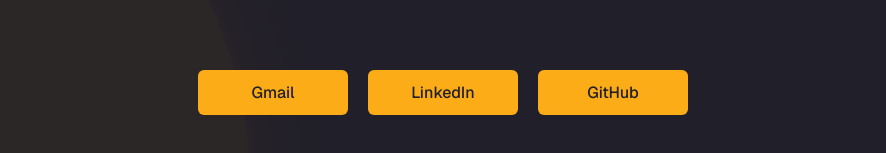
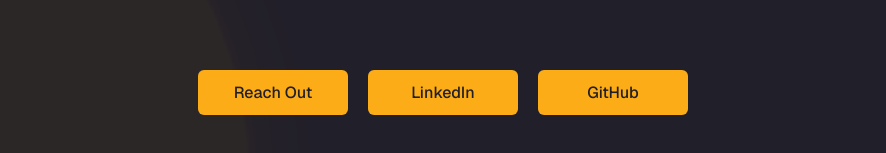
Before and after one commit to thehaniyaakhtar/Portfolio, a Next.js app: page /contact in a window 1280 px wide. Shown: the part 605-758 px from the top of the page, without its empty margins (197-1083 px from the left). Built offline with nearby package versions, Linux system fonts and the light colour scheme.

Commit message:
Fix Contact Button

```diff
--- a/src/app/contact/page.tsx
+++ b/src/app/contact/page.tsx
@@ -13,6 +13,10 @@
     window.open("https://github.com/thehaniyaakhtar", "_blank");
   };
 
+  const handleEmailClick = () => {
+    window.open("https://forms.gle/8AkbnL3sqM4Wsdee6", "_blank");
+  };
+
   return (
     <div className={styles.contactContainer}>
       <section className={styles.contactSection}>
@@ -26,9 +30,9 @@
 
         {/* Social media buttons at bottom */}
         <div className={`${styles.buttonContainer} button-container`}>
-          <button className={styles.socialButton} onClick={() => window.location.href = "mailto:thehaniyaakhtar@gmail.com"}>
-            Gmail
-          </button>
+        <button className={styles.socialButton} onClick={handleEmailClick}>
+        Reach Out
+        </button>
           <button className={styles.socialButton} onClick={handleLinkedInClick}>
             LinkedIn
           </button>
```
Also changed, not shown: src/app/skills-certifications/page.tsx (line endings or trailing spaces), 1 other file (tests, documents, lock files or other folders).
